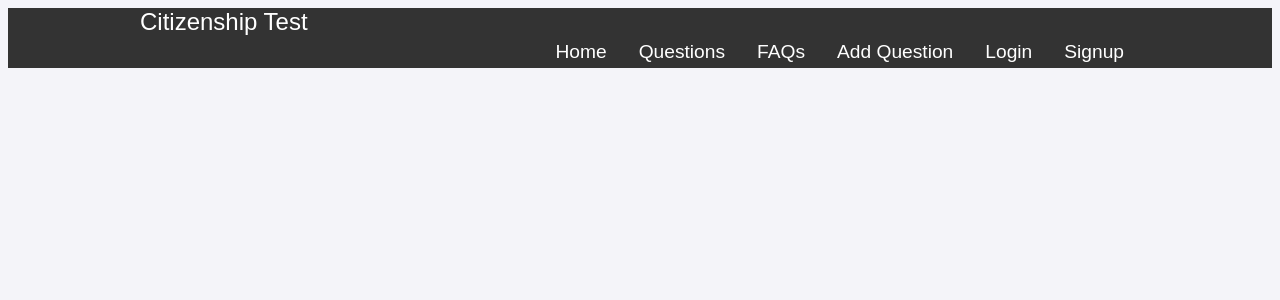
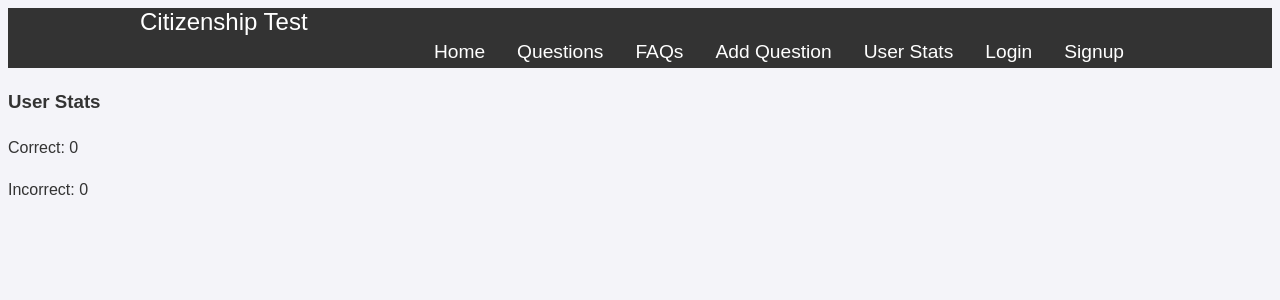
Before and after one commit to DiamondAhuja/Canadian-Citizenship-Test-Practice, a React app: page /user-stats in a window 1280 px wide. Shown: the top 300 px of the page. Built offline with nearby package versions, Linux system fonts and the light colour scheme; no server answers; the HTML template or start-up script is replaced by a standard one.

Commit message:
feat: Add UserStats component and update routes

```diff
--- a/src/App.tsx
+++ b/src/App.tsx
@@ -9,6 +9,7 @@ import Logout from "./components/Logout";
 import Login from "./components/Login";
 import Signup from "./components/Signup";
 import AddQuestion from "./components/AddQuestion";
+import UserStats from "./components/UserStats";
 
 const App: React.FC = () => {
   const [user, setUser] = useState<User | null>(null);
@@ -29,6 +30,7 @@ const App: React.FC = () => {
         <Route path="/questions" element={<Questions />} />
         <Route path="/faqs" element={<FAQs />} />
         <Route path="/add-question" element={<AddQuestion />} />
+        <Route path="/user-stats" element={<UserStats />} />
         {user ? (
           <>
             <Route path="/logout" element={<Logout />} />
--- a/src/components/Navbar.tsx
+++ b/src/components/Navbar.tsx
@@ -35,6 +35,11 @@ const Navbar: React.FC<NavbarProps> = ({ user }) => {
               Add Question
             </Link>
           </li>
+          <li className="nav-item">
+            <Link to="/user-stats" className="nav-links">
+              User Stats
+            </Link>
+          </li>
           {user ? (
             <li className="nav-item">
               <Link to="/logout" className="nav-links">
--- a/src/components/Questions.tsx
+++ b/src/components/Questions.tsx
@@ -1,5 +1,7 @@
 import React, { useEffect, useState } from "react";
 import { fetchQuestions } from "../services/questionService";
+import { updateUserStats } from "../services/userStatsService";
+import { useAuth } from "../services/authService";
 
 interface QuestionType {
   Question: string;
@@ -13,6 +15,7 @@ const Questions: React.FC = () => {
   const [selectedOptions, setSelectedOptions] = useState<{ [key: string]: string }>({});
   const [currentQuestionIndex, setCurrentQuestionIndex] = useState(0);
   const [submitted, setSubmitted] = useState(false);
+  const { user } = useAuth(); // Custom hook to get the current user
 
   useEffect(() => {
     async function getQuestions() {
@@ -43,8 +46,22 @@ const Questions: React.FC = () => {
     setCurrentQuestionIndex(currentQuestionIndex - 1);
   };
 
-  const handleSubmit = () => {
+  const handleSubmit = async () => {
     setSubmitted(true);
+    if (user) {
+      await updateStats();
+    }
+  };
+
+  const updateStats = async () => {
+    for (let index = 0; index < questions.length; index++) {
+      const question = questions[index];
+      const userAnswer = selectedOptions[index];
+      const isCorrect = userAnswer === question.Answer;
+      if (user) {
+        await updateUserStats(user.uid, isCorrect);
+      }
+    }
   };
 
   const renderResult = () => {
--- /dev/null
+++ b/src/components/UserStats.tsx
@@ -0,0 +1,32 @@
+// src/components/UserStats.tsx
+import React, { useEffect, useState } from "react";
+import { getUserStats } from "../services/userStatsService";
+import { useAuth } from "../services/authService";
+
+const UserStats: React.FC = () => {
+  const [stats, setStats] = useState<{ correct: number; incorrect: number }>({
+    correct: 0,
+    incorrect: 0,
+  });
+  const { user } = useAuth();
+
+  useEffect(() => {
+    const fetchStats = async () => {
+      if (user) {
+        const userStats = await getUserStats(user.uid);
+        setStats(userStats as { correct: number; incorrect: number });
+      }
+    };
+    fetchStats();
+  }, [user]);
+
+  return (
+    <div>
+      <h3>User Stats</h3>
+      <p>Correct: {stats.correct}</p>
+      <p>Incorrect: {stats.incorrect}</p>
+    </div>
+  );
+};
+
+export default UserStats;
--- /dev/null
+++ b/src/services/authService.ts
@@ -0,0 +1,24 @@
+// authService.ts
+import { useEffect, useState } from "react";
+import { onAuthStateChanged, User } from "firebase/auth";
+import { auth } from "./firebaseConfig";
+
+const useAuth = () => {
+  const [user, setUser] = useState<User | null>(null);
+
+  useEffect(() => {
+    const unsubscribe = onAuthStateChanged(auth, (user) => {
+      if (user) {
+        setUser(user);
+      } else {
+        setUser(null);
+      }
+    });
+
+    return () => unsubscribe();
+  }, []);
+
+  return { user };
+};
+
+export { useAuth };
--- /dev/null
+++ b/src/services/userStatsService.ts
@@ -0,0 +1,37 @@
+// userStatsService.ts
+import { db, auth } from "./firebaseConfig";
+import { doc, getDoc, setDoc, updateDoc } from "firebase/firestore";
+
+const getUserStats = async (userId: string) => {
+  const userStatsRef = doc(db, "userStats", userId);
+  const userStatsSnap = await getDoc(userStatsRef);
+  if (userStatsSnap.exists()) {
+    return userStatsSnap.data();
+  } else {
+    return { correct: 0, incorrect: 0 };
+  }
+};
+
+const updateUserStats = async (userId: string, correct: boolean) => {
+  const userStatsRef = doc(db, "userStats", userId);
+  const userStatsSnap = await getDoc(userStatsRef);
+  if (userStatsSnap.exists()) {
+    const stats = userStatsSnap.data();
+    if (correct) {
+      await updateDoc(userStatsRef, {
+        correct: stats.correct + 1,
+      });
+    } else {
+      await updateDoc(userStatsRef, {
+        incorrect: stats.incorrect + 1,
+      });
+    }
+  } else {
+    await setDoc(userStatsRef, {
+      correct: correct ? 1 : 0,
+      incorrect: correct ? 0 : 1,
+    });
+  }
+};
+
+export { getUserStats, updateUserStats };
```
